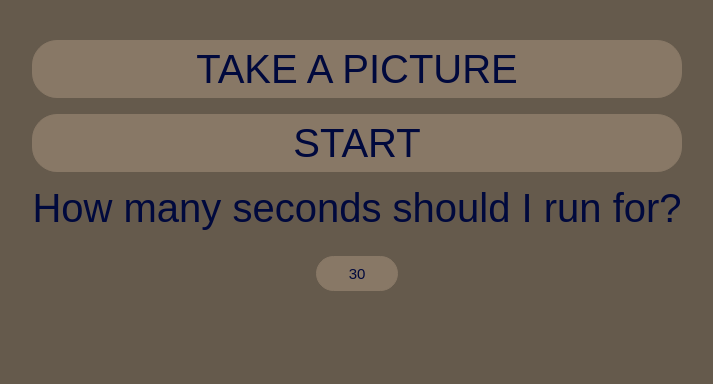
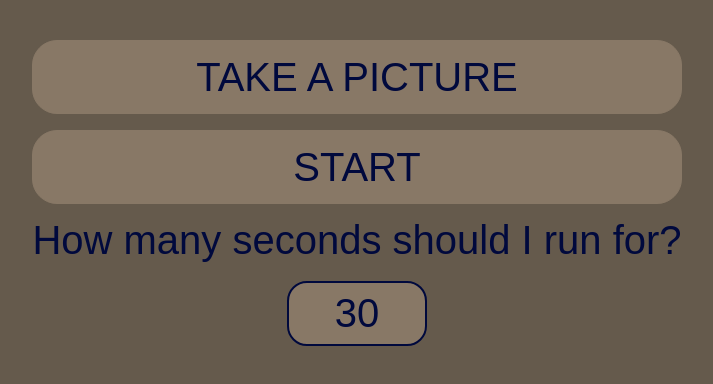
Before and after one commit to hockey4life63/webCamMosaic, a website: page index.html in a window 1280 px wide. Shown: the top 384 px of the page, without its empty margins (283-996 px from the left). Drawn offline with Linux system fonts and the light colour scheme.

Commit message:
updated ui sizing

```diff
--- a/style.css
+++ b/style.css
@@ -36,7 +36,7 @@ body {
     border: 1px solid var(--btn);
     background-color: var(--btn);
     text-transform: uppercase;
-    padding: 1vh;
+    padding: 2vh;
     border-radius: 25px;
 }
 
@@ -64,15 +64,15 @@ body {
 }
 
 .input-styling {
-    border: 1px solid var(--btn);
-    width: 8vh;
+    border: 2px solid var(--txt);
+    width: 15vh;
     padding: 1vh;
     border-radius: 20px;
     background-color: var(--btn);
     color: var(--txt);
-    font-size: 15px;
+    font-size: 40px;
 }
 
-.input-styling: hover {
-    border: 1px solid var(--hover);
+.input-styling:hover {
+    border: 2px solid var(--hover);
 }
```
